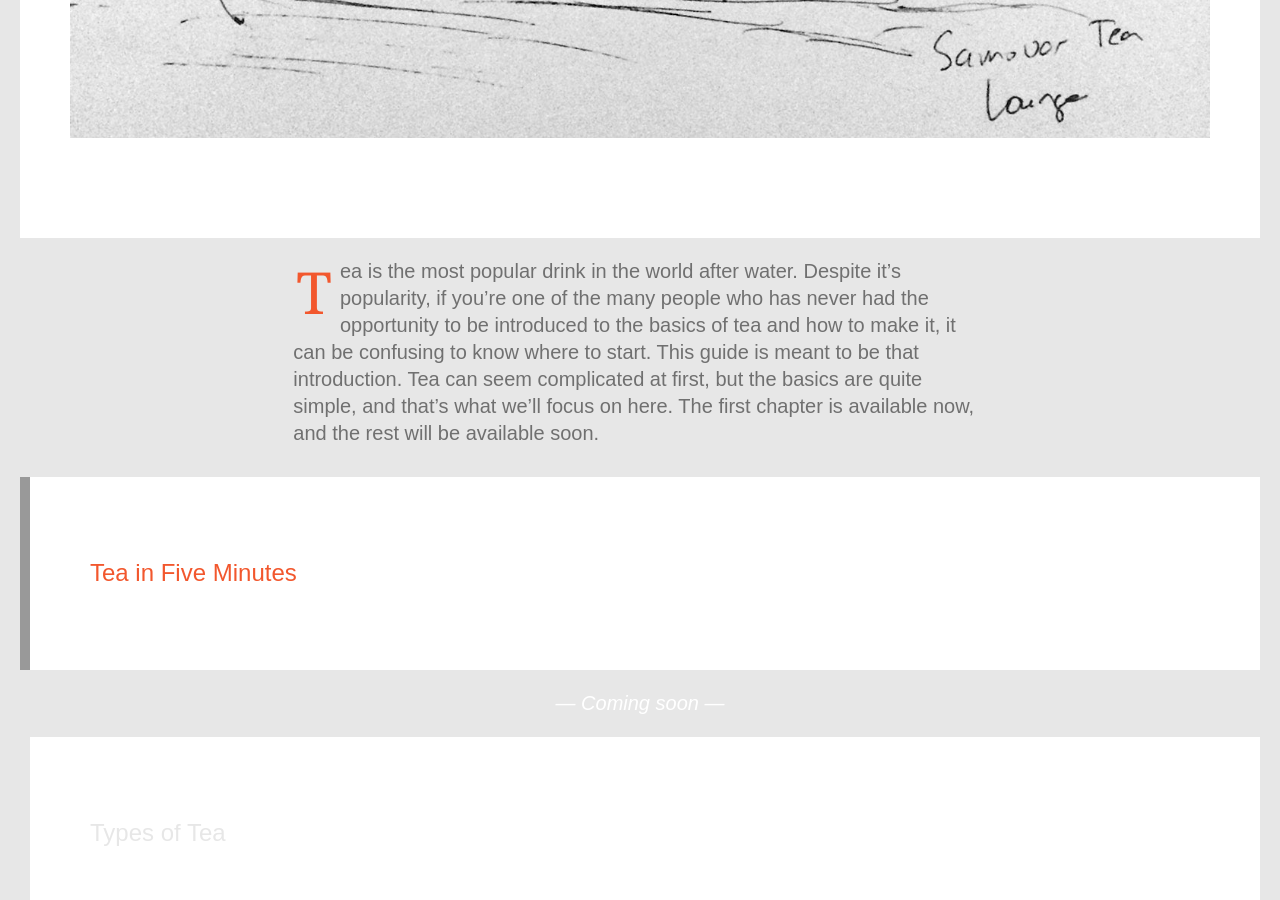
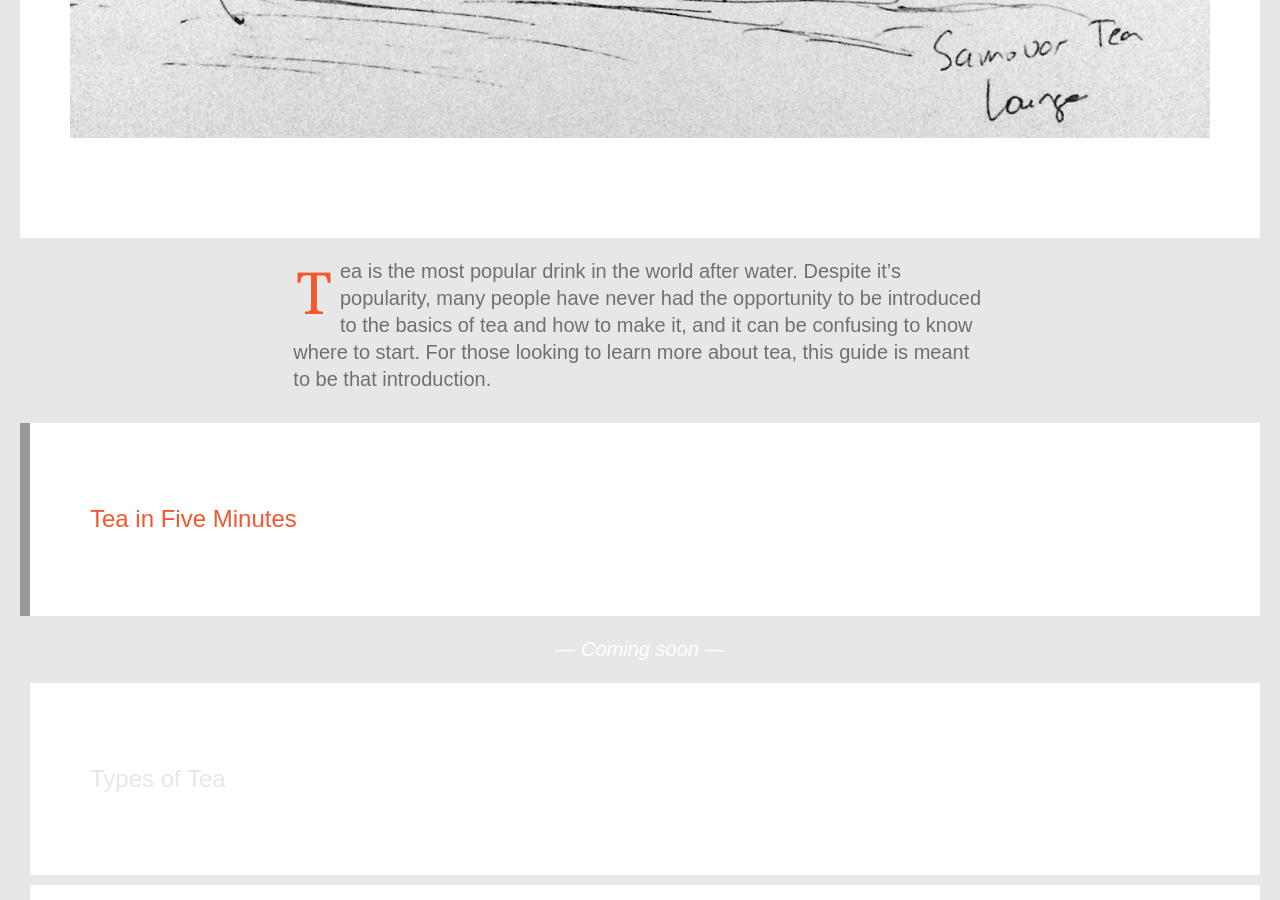
Before and after one commit to kmcgillivray/tea, a Jekyll site: the page built from index.md, in a window 1280 px wide and 900 px high, scrolled down 789 px. Built offline with Jekyll 4.4.1, drawn with Linux system fonts in a browser that asks for light colours; nearby versions of some CDN libraries.

Commit message:
Update index.md

```diff
--- a/index.md
+++ b/index.md
@@ -10,7 +10,7 @@ layout: default
   </div>
 </div>
 
-<p div class="col-md-7 center-block"><span class="drop-cap">T</span>ea is the most popular drink in the world after water. Despite it’s popularity, if you’re one of the many people who has never had the opportunity to be introduced to the basics of tea and how to make it, it can be confusing to know where to start. This guide is meant to be that introduction. Tea can seem complicated at first, but the basics are quite simple, and that’s what we’ll focus on here. The first chapter is available now, and the rest will be available soon.</p>
+<p div class="col-md-7 center-block"><span class="drop-cap">T</span>ea is the most popular drink in the world after water. Despite it’s popularity, many people have never had the opportunity to be introduced to the basics of tea and how to make it, and it can be confusing to know where to start. For those looking to learn more about tea, this guide is meant to be that introduction.</p>
 
 <div class="table-of-contents">
   <a href="{{ site.baseurl }}/tea-in-five-minutes"><h1 id="tea_in_five_minutes">Tea in Five Minutes</h1></a>
```
